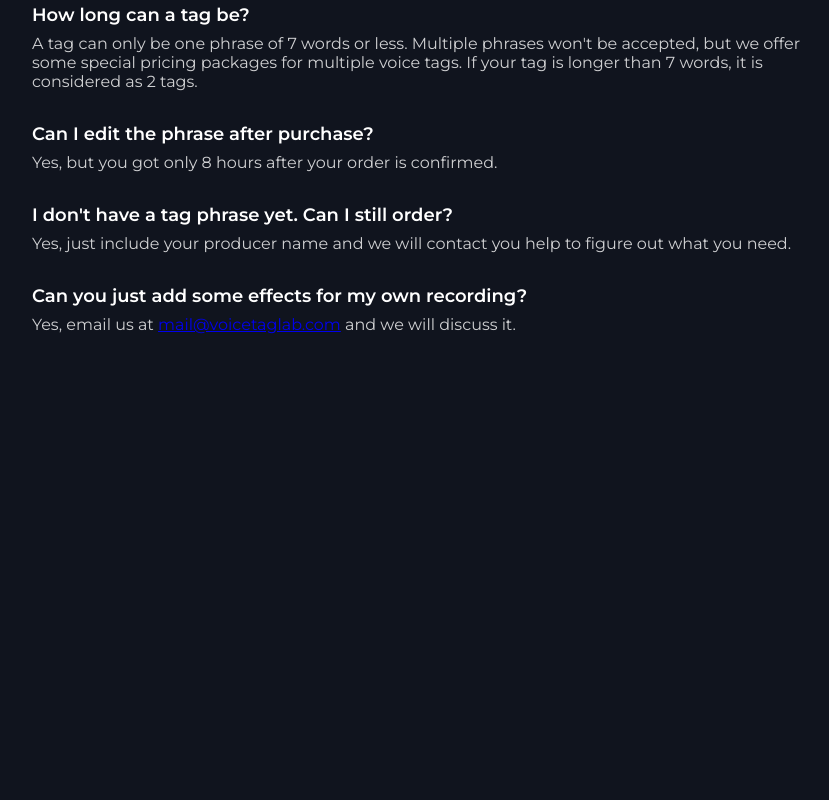
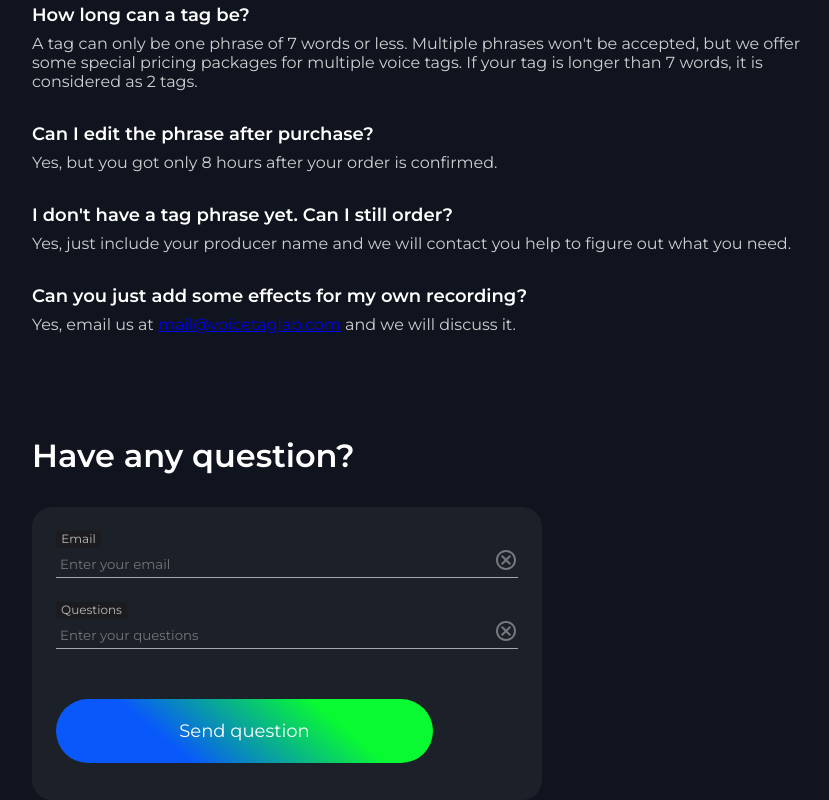
Before and after one commit to DmitryKonovets0/Voice-Tag-Lab, a React (Create React App) app: page / in a window 1280 px wide. Shown: the part 4961-5761 px from the top of the page, without its empty margins (38-867 px from the left). Before the commit the page ends 5295 px from the top, so only its background shows below. Built offline with nearby package versions, Linux system fonts and the light colour scheme.

Commit message:
Implement eighth section - "Have any question?"

```diff
--- a/src/App.js
+++ b/src/App.js
@@ -7,6 +7,7 @@ import Pricing from "./components/pricing/pricing";
 import Reviews from "./components/reviews/reviews";
 import Samples from "./components/samples/samples";
 import FAQ from './components/FAQ/FAQ'
+import Question from "./components/question/question";
 
 import './App.scss';
 
@@ -21,6 +22,8 @@ class App extends Component{
                 <Pricing/>
                 <Reviews/>
                 <FAQ/>
+                <Question/>
+
             </>
 
         )
--- a/src/components/FAQ/FAQ.jsx
+++ b/src/components/FAQ/FAQ.jsx
@@ -29,8 +29,9 @@ export default class FAQ extends Component {
                     </div>
                     <p className="faq__heading">Can you make a vocal script?</p>
                     <div className="faq__descr">Of course! Need a voiceover for your instructional video or a
-                        narrator for your commercial, film, or book reading? Email <a
-                            href="#" className='Email'>mail@voicetaglab.com</a> to get your price quote!
+                        narrator for your commercial, film, or book reading? Email
+                        {/* eslint-disable-next-line jsx-a11y/anchor-is-valid */}
+                        <a href="#" className='Email'>mail@voicetaglab.com</a> to get your price quote!
                     </div>
                     <p className="faq__heading">What should I include in the «Your requests» section?</p>
                     <div className="faq__descr">This is where you share a bit about how you want your voice tag to
@@ -67,6 +68,7 @@ export default class FAQ extends Component {
                         figure out what you need.
                     </div>
                     <p className="faq__heading">Can you just add some effects for my own recording?</p>
+                    {/* eslint-disable-next-line jsx-a11y/anchor-is-valid */}
                     <div className="faq__descr">Yes, email us at <a href="#" className='Email'>mail@voicetaglab.com</a> and we will discuss it.
                     </div>
             </div>
--- a/src/components/FAQ/FAQ.scss
+++ b/src/components/FAQ/FAQ.scss
@@ -1,5 +1,5 @@
 .faq{
-  height: 1458px;
+  min-height: 1458px;
   &__title{
     color: #fff;
     font-size: 32px;
@@ -59,4 +59,8 @@
       max-width: 670px;
     }
   }
+  .email{
+    color: #1286fc;
+    font-weight: 600;
+  }
 }
--- /dev/null
+++ b/src/components/question/question.jsx
@@ -0,0 +1,32 @@
+import {Component} from "react";
+
+import closeBtn from '../../icons/trailing-icon.svg'
+
+import './question.scss'
+
+export default class Question extends Component {
+    render() {
+        return(
+            <div className="question">
+                <div className="container">
+                    <div className="question__title">Have any question?</div>
+                    <div className="question__form">
+                        <div className="question__heading">Email</div>
+                        <div className="question__wrapper">
+                            <input className='question__input' type="text" placeholder='Enter your email'/>
+                            <img src={closeBtn} alt="closeBtn" className="question__closeBtn"/>
+                            <div className="line"></div>
+                        </div>
+                        <div className="question__heading">Questions</div>
+                        <div className="question__wrapper">
+                            <input className='question__input' type="text" placeholder='Enter your questions'/>
+                            <img src={closeBtn} alt="closeBtn" className="question__closeBtn"/>
+                            <div className="line"></div>
+                        </div>
+                        <button className="question__btn">Send question</button>
+                    </div>
+                </div>
+            </div>
+        )
+    }
+}
--- /dev/null
+++ b/src/components/question/question.scss
@@ -0,0 +1,63 @@
+.question{
+  margin-top: 102px;
+  &__title{
+    font-size: 32px;
+    font-weight: 600;
+    color: #fff;
+}
+  &__form{
+    margin-top: 32px;
+    width: 510px;
+    height: 293px;
+    background-color: rgba(255, 255, 255, 0.05);
+    border-radius: 20px;
+    padding: 24px;
+  }
+  &__wrapper{
+    position: relative;
+  }
+&__heading{
+  background-color: #1c1b1f;
+  text-align: center;
+  width: 45px;
+  height: 17px;
+  font-size: 12px;
+  color: rgba(255, 255, 255, 0.7);
+  &:nth-of-type(3) {
+    width: 71px;
+    height: 17px;
+  }
+}
+  .line{
+    width: 462px;
+    height: 1px;
+    margin-top: 4px;
+    margin-bottom: 24px;
+    background-color: rgba(255, 255, 255, 0.6);
+  }
+  &__input{
+    background-color: transparent;
+    margin-top: 8px;
+    margin-left: 4px;
+    color: #fff;
+    border: none;
+    width: 462px;
+    outline:none
+  }
+  &__closeBtn{
+    position: absolute;
+    right: 0;
+    top: 0;
+  }
+  &__btn{
+    margin-top: 26px;
+    width: 377px;
+    height: 64px;
+    background-image: linear-gradient(40deg, #0958fa 30%, #09fa32 73%);
+    border-radius: 60px;
+    border: none;
+    font-size: 18px;
+    color: #fff;
+
+  }
+}
```
Also changed, not shown: src/icons/trailing-icon.svg (added).
